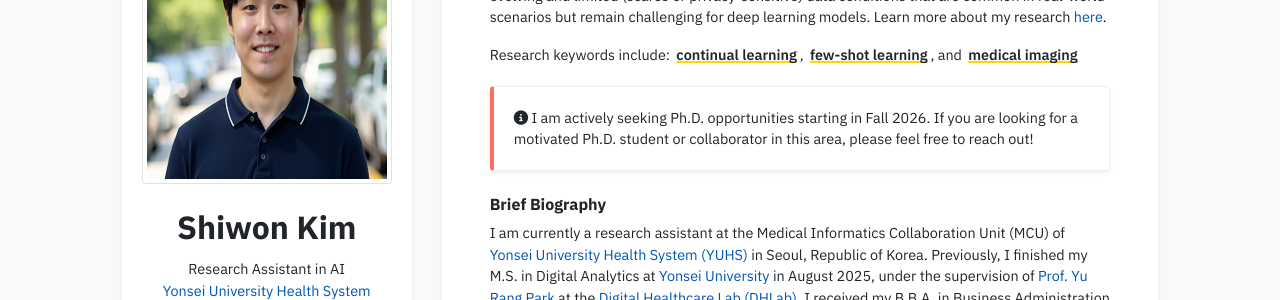
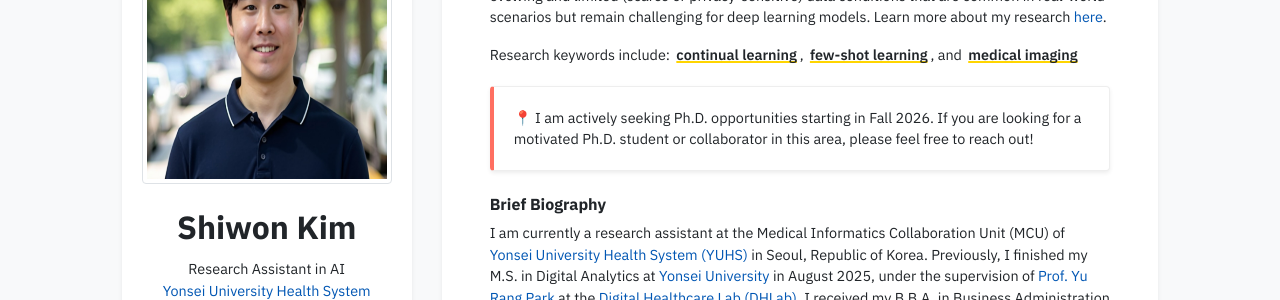
Before and after one commit to shiwonkim/shiwonkim.github.io, a Jekyll site: the page built from index.html, in a window 1280 px wide and 900 px high. Shown: the part 260-560 px from the top of the window. Built offline with Jekyll 4.4.1, drawn with Linux system fonts in a browser that asks for light colours; nearby versions of some CDN libraries; some web fonts are replaced; a style sheet for code colours, icons or effects is not loaded.

Commit message:
edit profile

```diff
--- a/_data/profile.yml
+++ b/_data/profile.yml
@@ -32,8 +32,7 @@ short_bio: >-
     Research keywords include: <span class="text-hl">continual learning</span>, <span class="text-hl">few-shot learning</span>, and <span class="text-hl">medical imaging</span>
   </p>
   <div class="bd-callout bd-callout-info bg-white shadow-sm">
-    <i class="fas fa-info-circle"></i>
-    I am actively seeking Ph.D. opportunities starting in Fall 2026.
+    📍 I am actively seeking Ph.D. opportunities starting in Fall 2026.
     If you are looking for a motivated Ph.D. student or collaborator in this area, please feel free to reach out!
   </div>
   <div class="h6 mt-4">Brief Biography</div>
```
